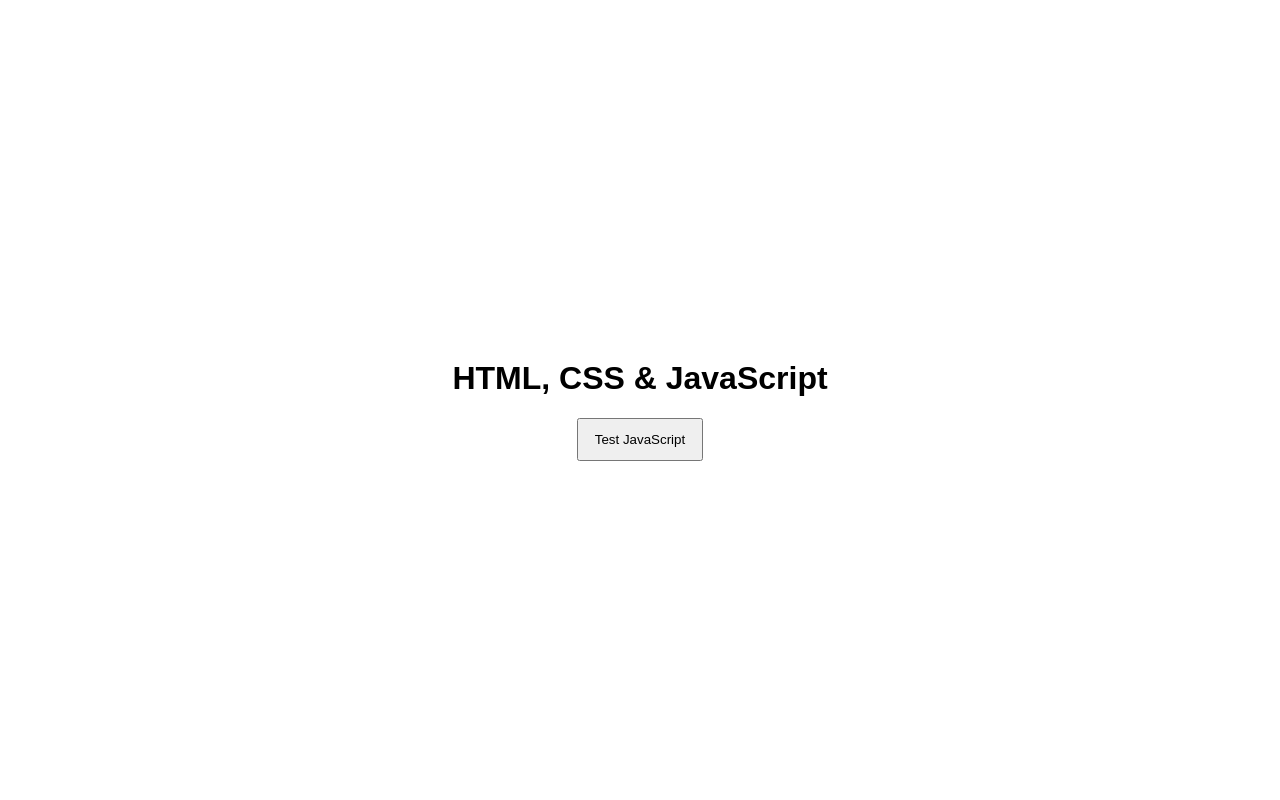
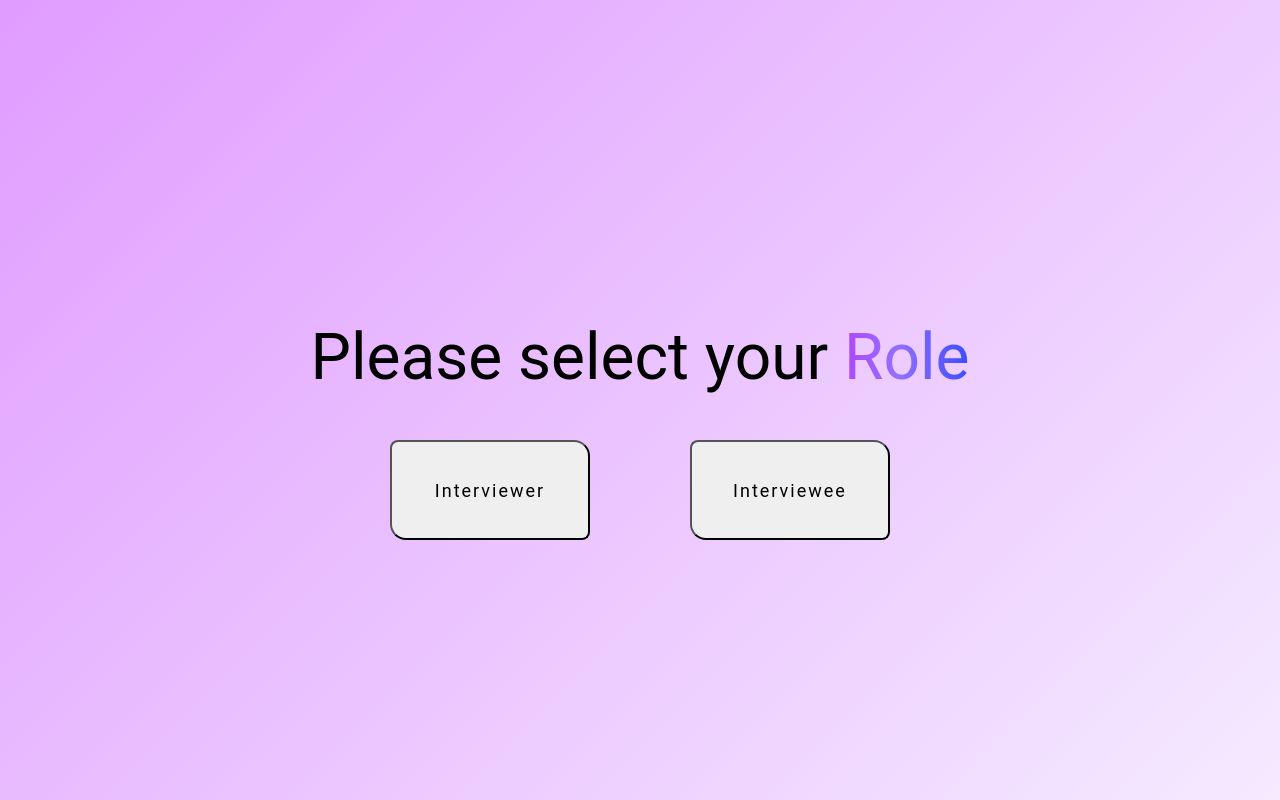
Before and after one commit to Asianpersuasion103/Monet-Analytics-Project-Repository, a plain HTML site: page Webpage.html in a window 1280 px wide. Drawn offline with Linux system fonts and the light colour scheme.

Commit message:
First landing page for interviewers and interviewees

```diff
--- a/Connect.js
+++ b/Connect.js
@@ -1,8 +1,14 @@
 "use strict";
 
-const testButton = document.querySelector("#testButton");
+const testButton1 = document.querySelector("#interviewerButton");
+const testButton2 = document.querySelector("#intervieweeButton");
 
-testButton.addEventListener("click", () => {
-  console.log("JavaScript is connected!");
-  alert("Everything is connected!");
+testButton1.addEventListener("click", () => {
+  console.log("Working!");
+  /*alert("Let's prepare your meeting!");*/
 });
+
+testButton2.addEventListener("click", () => {
+  console.log("Working!");
+  /*alert("Get ready for your interview!");*/
+});
--- a/Styles.css
+++ b/Styles.css
@@ -8,17 +8,63 @@ body {
   margin: 0;
   min-height: 100vh;
 
-  font-family: Arial, Helvetica, sans-serif;
+  font-family: Roboto, sans-serif;
+  font-weight: 400;
 
-  display: grid;
-  place-items: center;
+  background: linear-gradient(135deg, #e09cff, #f5eaff);
+  color: #000000;
 }
 
 main {
   text-align: center;
+  padding-top: 300px;
+}
+
+h1 {
+  margin: 0 0 25px;
+  font-size: 64px;
+  font-weight: 400;
+  line-height: 1.05;
+    padding: 24px;
+
+}
+
+.gradient-text {
+    background: linear-gradient(
+        90deg,
+        #b73cff 0%,
+        #936fff 50%,
+        #3b4cff 100%
+    );
+
+    background-clip: text;
+    -webkit-background-clip: text;
+
+    color: transparent;
+    -webkit-text-fill-color: transparent;
+}
+
+.button-container{
+  display: flex;
+  justify-content: center;
+  gap: 100px;
 }
 
 button {
-  padding: 0.75rem 1rem;
+
+  width: 200px;
+  height: 100px;
+
+  font-family: Roboto, sans-serif;
+  font-size: 18px;
+  font-weight: 400;
+  letter-spacing: 2px;
+
   cursor: pointer;
+  border-radius: 8px 16px;
+  transition: transform 0.4s ease;
 }
+
+button:hover{
+  transform: scale(1.1);
+}
--- a/Webpage.html
+++ b/Webpage.html
@@ -12,11 +12,11 @@
 
 <body>
   <main>
-    <h1>HTML, CSS & JavaScript</h1>
-
-    <button id="testButton" type="button">
-      Test JavaScript
-    </button>
+    <h1>Please select your<span class="gradient-text"> Role </span></h1>
+    <div class="button-container">
+      <button id="interviewerButton" type="button">Interviewer</button>
+      <button id="intervieweeButton" type="button">Interviewee</button>
+    </div>
   </main>
 </body>
 </html>
```
Also changed, not shown: 1 other file.
